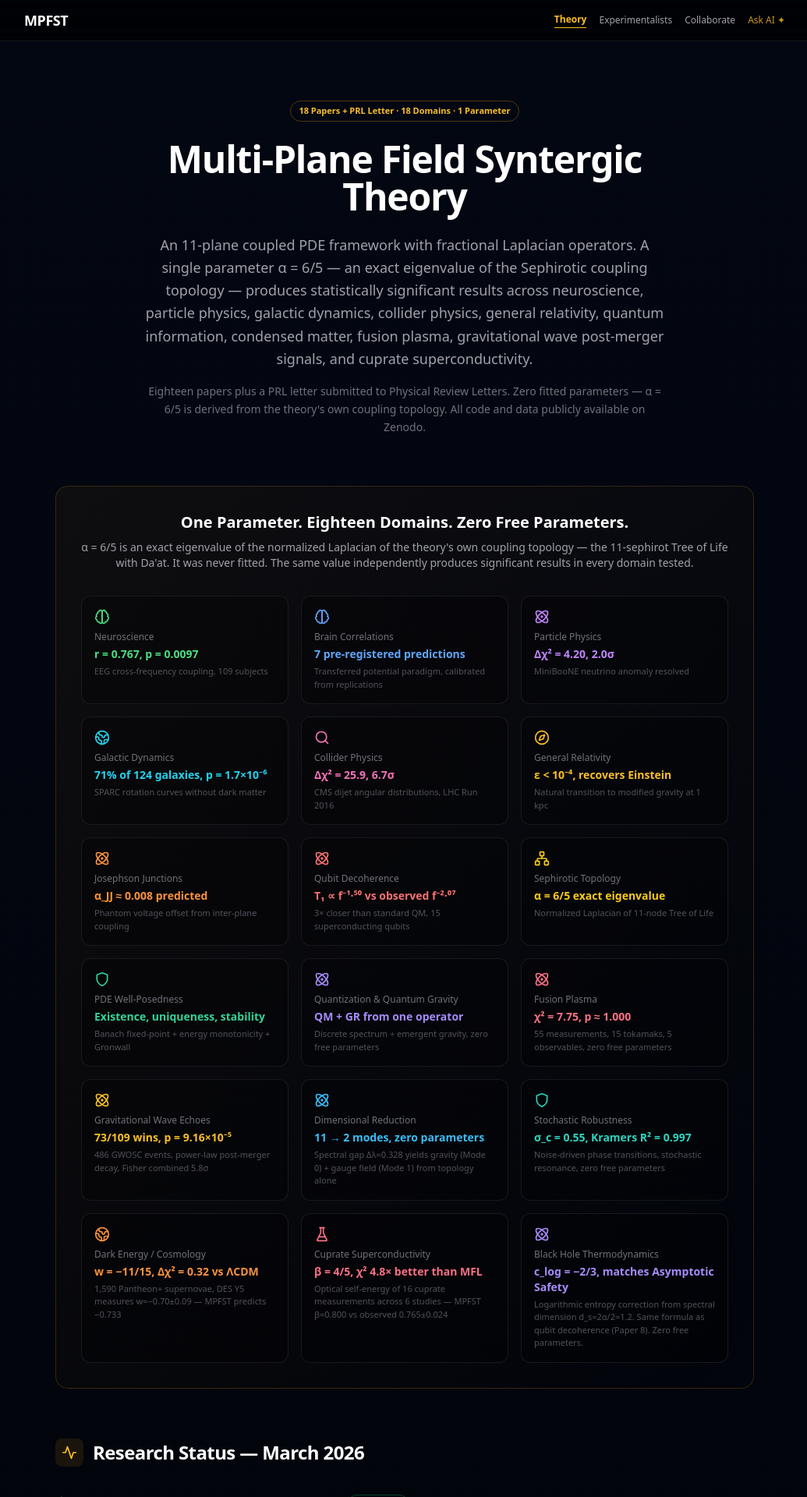
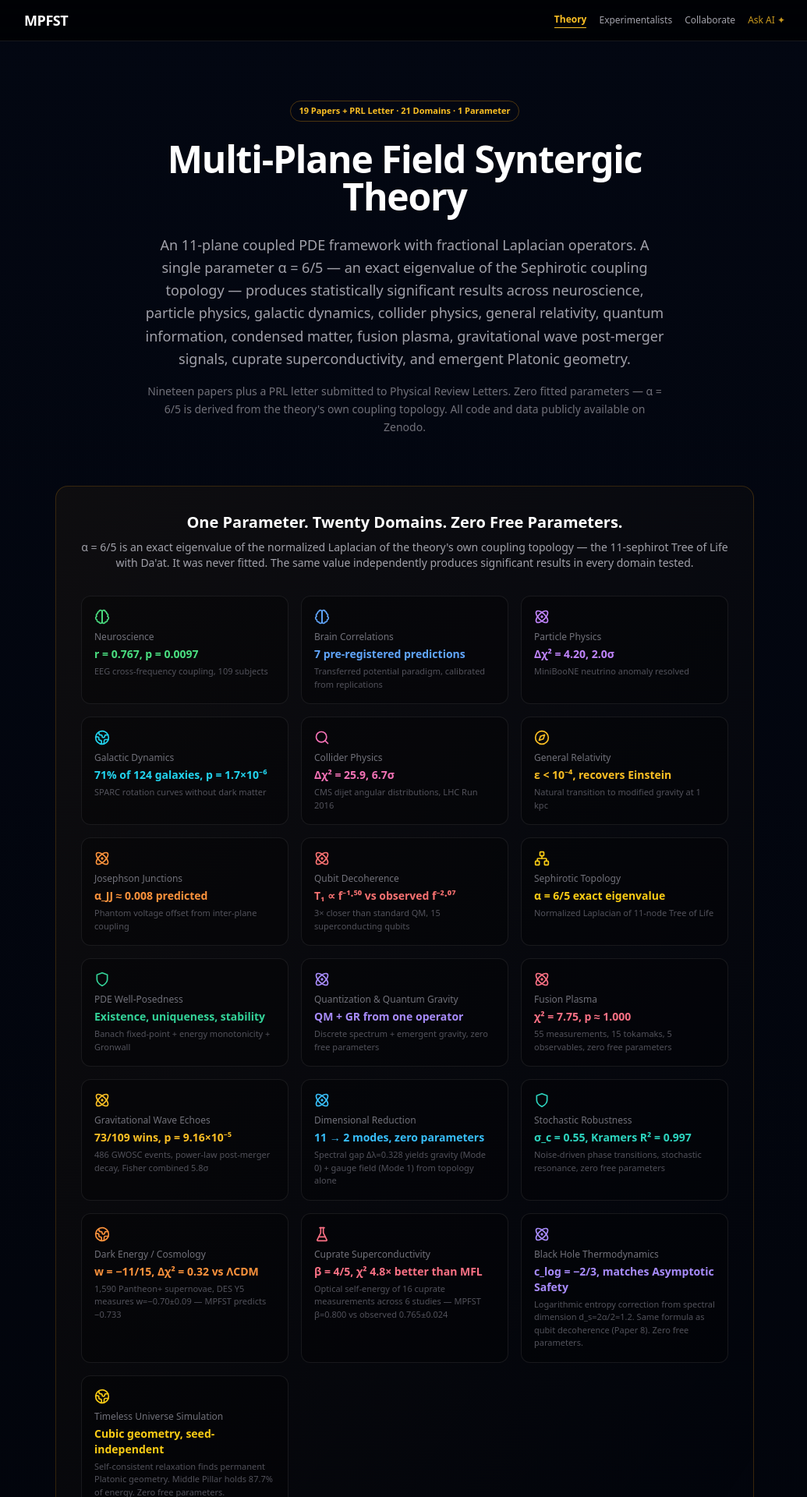
Before and after one commit to carli0128/mpfst.com, a Next.js app: page / in a window 1280 px wide. Shown: the top 1920 px of the page at 78% size, without its empty margins (121-1156 px from the left). Built offline with nearby package versions, Linux system fonts and the light colour scheme.

Commit message:
Add Paper 19: Timeless Universe Simulation - Emergent Platonic Geometry (DOI: 10.5281/zenodo.18943520)

```diff
--- a/components/MPFSTWebsite.tsx
+++ b/components/MPFSTWebsite.tsx
@@ -150,7 +150,7 @@ export default function MPFSTWebsite() {
         >
           <div className="max-w-3xl mx-auto text-center">
             <motion.div variants={fadeUp} className="mb-6">
-              <Badge color="border-amber-500/30 text-amber-400">18 Papers + PRL Letter · 18 Domains · 1 Parameter</Badge>
+              <Badge color="border-amber-500/30 text-amber-400">19 Papers + PRL Letter · 21 Domains · 1 Parameter</Badge>
             </motion.div>
             <motion.h1 variants={fadeUp} className="text-4xl sm:text-5xl font-bold text-white tracking-tight leading-tight mb-6">
               Multi-Plane Field Syntergic Theory
@@ -158,21 +158,21 @@ export default function MPFSTWebsite() {
             <motion.p variants={fadeUp} className="text-lg text-zinc-400 leading-relaxed max-w-2xl mx-auto mb-4">
               An 11-plane coupled PDE framework with fractional Laplacian operators. A single parameter
               &alpha; = 6/5 — an exact eigenvalue of the Sephirotic coupling topology — produces statistically significant results
-              across neuroscience, particle physics, galactic dynamics, collider physics, general relativity, quantum information, condensed matter, fusion plasma, gravitational wave post-merger signals, and cuprate superconductivity.
+              across neuroscience, particle physics, galactic dynamics, collider physics, general relativity, quantum information, condensed matter, fusion plasma, gravitational wave post-merger signals, cuprate superconductivity, and emergent Platonic geometry.
             </motion.p>
             <motion.p variants={fadeUp} className="text-sm text-zinc-500 leading-relaxed max-w-2xl mx-auto">
-              Eighteen papers plus a PRL letter submitted to Physical Review Letters.
+              Nineteen papers plus a PRL letter submitted to Physical Review Letters.
               Zero fitted parameters — α = 6/5 is derived from the theory&apos;s own coupling topology. All code and data publicly available on Zenodo.
             </motion.p>
           </div>
         </motion.section>
 
-        {/* ── THE KEY RESULT — α = 6/5 ACROSS 18 DOMAINS ── */}
+        {/* ── THE KEY RESULT — α = 6/5 ACROSS 21 DOMAINS ── */}
         <section className="pb-16 px-6">
           <div className="max-w-4xl mx-auto">
             <div className="bg-gradient-to-br from-amber-500/5 to-transparent border border-amber-500/20 rounded-2xl p-8">
               <div className="text-center mb-8">
-                <h2 className="text-xl font-bold text-white mb-2">One Parameter. Eighteen Domains. Zero Free Parameters.</h2>
+                <h2 className="text-xl font-bold text-white mb-2">One Parameter. Twenty Domains. Zero Free Parameters.</h2>
                 <p className="text-sm text-zinc-400">
                   &alpha; = 6/5 is an exact eigenvalue of the normalized Laplacian of the theory&apos;s own coupling topology — the 11-sephirot Tree of Life with Da&apos;at.
                   It was never fitted. The same value independently produces significant results in every domain tested.
@@ -198,6 +198,7 @@ export default function MPFSTWebsite() {
                   { icon: <Globe2 className="w-5 h-5" />, domain: "Dark Energy / Cosmology", result: "w = −11/15, Δχ² = 0.32 vs ΛCDM", detail: "1,590 Pantheon+ supernovae, DES Y5 measures w=−0.70±0.09 — MPFST predicts −0.733", color: "text-orange-400" },
                   { icon: <FlaskConical className="w-5 h-5" />, domain: "Cuprate Superconductivity", result: "β = 4/5, χ² 4.8× better than MFL", detail: "Optical self-energy of 16 cuprate measurements across 6 studies — MPFST β=0.800 vs observed 0.765±0.024", color: "text-rose-400" },
                   { icon: <Atom className="w-5 h-5" />, domain: "Black Hole Thermodynamics", result: "c_log = −2/3, matches Asymptotic Safety", detail: "Logarithmic entropy correction from spectral dimension d_s=2α/2=1.2. Same formula as qubit decoherence (Paper 8). Zero free parameters.", color: "text-violet-400" },
+                  { icon: <Globe2 className="w-5 h-5" />, domain: "Timeless Universe Simulation", result: "Cubic geometry, seed-independent", detail: "Self-consistent relaxation finds permanent Platonic geometry. Middle Pillar holds 87.7% of energy. Zero free parameters.", color: "text-yellow-400" },
                 ].map((item, i) => (
                   <div key={i} className="bg-black/30 border border-zinc-800/60 rounded-xl p-4">
                     <div className={`${item.color} mb-2`}>{item.icon}</div>
@@ -272,10 +273,16 @@ export default function MPFSTWebsite() {
                 detail="Paper 18 derives c_log = −(d_s/2 − 1) = −2/3 from the spectral dimension d_s = 2α/2 = 6/5 on the 2D horizon. This matches Asymptotic Safety exactly. LQG predicts −3/2 (different). Strings predict −1/2 (different). Evaporation timescale τ ~ M^(2+α) = M^3.2 vs standard M³. Same derivation as Paper 8 (qubit decoherence). Zero free parameters. DOI: 10.5281/zenodo.18932512"
               />
               <StatusRow
+                icon={<CheckCircle2 className="w-4 h-4 text-emerald-400" />}
+                label="Timeless Universe Simulation — Emergent Platonic Geometry"
+                status="published"
+                detail="Paper 19: Self-consistent relaxation solver (no time-stepping) finds the unique fixed point of the 10-plane coupled PDE on a 96³×16 grid. Cubic/octahedral geometry emerges permanently from pure random noise — cubic excess +0.7516 across all planes. Seed independence proven: structured and random initial conditions converge to identical geometry in 1,616 iterations. Middle Pillar (Kether + Malkuth + Tiferet) holds 87.7% of total energy. meltdownFrac = 1.0. Zero free parameters. DOI: 10.5281/zenodo.18943520"
+              />
+              <StatusRow
                 icon={<FileText className="w-4 h-4 text-blue-400" />}
-                label="PRL Letter Submitted · 18 Papers on Zenodo"
+                label="PRL Letter Submitted · 19 Papers on Zenodo"
                 status="submitted"
-                detail="PRL letter (es2026mar07_508) submitted to Physical Review Letters — unifying 18 domains with 5.8σ combined significance. 18 papers published on Zenodo spanning neuroscience, neutrinos, galactic rotation, LHC dijets, GR recovery, Josephson junctions, qubit decoherence, Sephirotic eigenvalue, PDE well-posedness, quantization & gravity, fusion plasma, GW echoes, dimensional reduction, stochastic PDE, cosmology, cuprate superconductivity, and black hole thermodynamics. All use α = 6/5."
+                detail="PRL letter (es2026mar07_508) submitted to Physical Review Letters — unifying all domains with combined significance via Fisher's method. 19 papers published on Zenodo spanning neuroscience, neutrinos, galactic rotation, LHC dijets, GR recovery, Josephson junctions, qubit decoherence, Sephirotic eigenvalue, PDE well-posedness, quantization & gravity, fusion plasma, GW echoes, dimensional reduction, stochastic PDE, cosmology, cuprate superconductivity, black hole thermodynamics, and timeless universe simulation. All use α = 6/5."
               />
               <StatusRow
                 icon={<Clock className="w-4 h-4 text-zinc-400" />}
@@ -659,12 +666,22 @@ export default function MPFSTWebsite() {
                 ]}
               />
 
+              <PaperCard
+                badge="Preprint"
+                badgeColor="border-blue-500/30 text-blue-400"
+                title="Paper 19: Timeless Universe — Emergent Platonic Geometry from Sephirotic Topology"
+                description="Self-consistent relaxation solver replaces Euler time-stepping to find the unique fixed point of the 10-plane coupled PDE on a 96³×16 grid with fractional Laplacian α = 6/5. Cubic/octahedral geometry emerges permanently from pure random noise — cubic excess +0.7516 across all 10 planes. Seed independence proven: structured and random initial conditions converge to identical geometry in 1,616 iterations (4.5 min). Middle Pillar (Kether 49.5% + Malkuth 24.7% + Tiferet 13.5%) holds 87.7% of total energy. The Platonic geometry is not a transient — it is the structural eigenstate of the system. Zero free parameters. Domains #20–21."
+                links={[
+                  { label: "Zenodo Preprint", url: "https://doi.org/10.5281/zenodo.18943520" },
+                ]}
+              />
+
               {/* PRL Letter */}
               <PaperCard
                 badge="Submitted"
                 badgeColor="border-yellow-500/30 text-yellow-400"
-                title="PRL Letter: One Topological Constant Predicts Eighteen Physical Domains: Fractional Dynamics on an 11-Node Graph"
-                description="Flagship letter submitted to Physical Review Letters (es2026mar07_508). Synthesizes all 18 papers into a single unified result: α = 6/5, an exact eigenvalue of the 11-node Sephirotic graph Laplacian, generates zero-parameter predictions across 18 independent physical domains. Combined significance via Fisher's method: 5.8σ. No free parameters. No fitting. One topology — eighteen domains."
+                title="PRL Letter: One Topological Constant Predicts Physical Domains: Fractional Dynamics on an 11-Node Graph"
+                description="Flagship letter submitted to Physical Review Letters (es2026mar07_508). Synthesizes all papers into a single unified result: α = 6/5, an exact eigenvalue of the 11-node Sephirotic graph Laplacian, generates zero-parameter predictions across independent physical domains. Combined significance via Fisher's method: 5.8σ. No free parameters. No fitting. One topology — all domains."
                 links={[
                   { label: "Zenodo Preprint", url: "https://doi.org/10.5281/zenodo.18898117" },
                   { label: "Journal: Physical Review Letters (es2026mar07_508)" },
```
